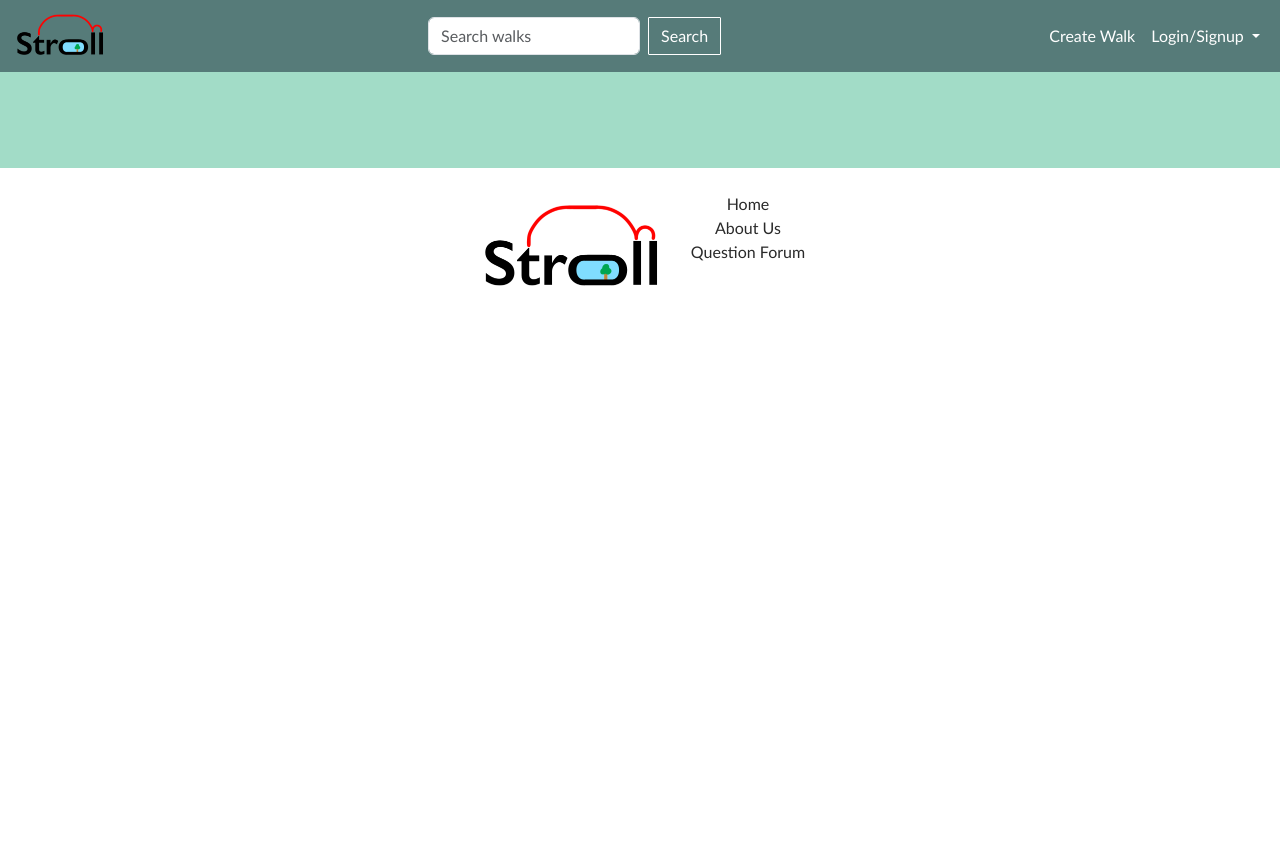
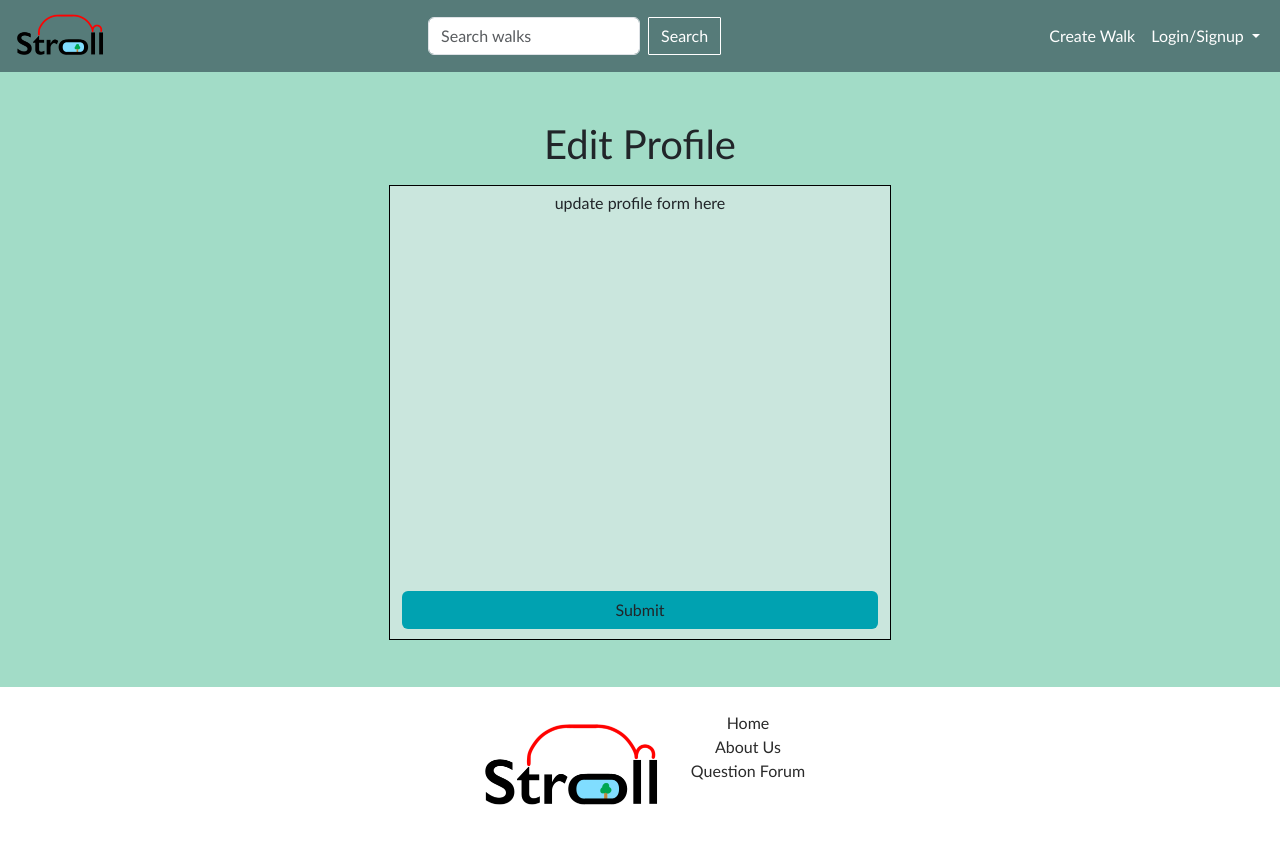
Before and after one commit to eepysleepyblaz/stroll_group_project, a Django app: template templates/stroll/edit_profile.html in a window 1280 px wide. Before the commit the page ends 286 px from the top, so only its background shows below. Run offline with Django 3.2, Linux system fonts and the light colour scheme; the template is opened without the code that fills it, so the values that code supplies are empty; parts of the project's set-up code (start-up, migrations or seed data) failed here and were passed over.

Commit message:
Edit profile page ready for the form

```diff
--- a/templates/stroll/edit_profile.html
+++ b/templates/stroll/edit_profile.html
@@ -1,9 +1,37 @@
 {% extends 'stroll/base.html' %}
 {% load staticfiles %}
+
+{% block stylesheet_block %}
+    <link rel="stylesheet" type="text/css" href="{% static 'css/form_style.css' %}"/>
+{% endblock %}
 
 {% block title_block %}
     Edit Profile
 {% endblock %}
 
 {% block body_block %}
+<div class="container">
+    <h1 class="title">Edit Profile</h1>
+</div>
+<div class="container-xxl content_box_thin main_body">
+    <div>
+        <div class="row">
+
+        </div>
+        <div class="row">
+            <div class="col">
+                <div class="row">
+                    <div class="col form_box">
+                        update profile form here
+                    </div>
+                </div>
+            </div>
+        </div>
+        <div class="row">
+            <div class="col d-grid">
+                <button type="button" class="btn submit_button">Submit</button>
+            </div>
+        </div>
+    </div>
+</div>
 {% endblock %}
--- a/templates/stroll/my_profile.html
+++ b/templates/stroll/my_profile.html
@@ -52,7 +52,7 @@
                     <h4>Date of Birth: </h4>
                 </div>
                 <div class="col-12">
-                    <h4><a href="">Edit Profile</a></h4>
+                    <h4><a href="{% url 'stroll:edit_profile' %}">Edit Profile</a></h4>
                 </div>
                 <div class="col-12">
                     <h4><a href="">Change Password</a></h4>
```
Also changed, not shown: templates/stroll/login.html (+5 -4 lines), templates/stroll/signup.html (+5 -4 lines).
